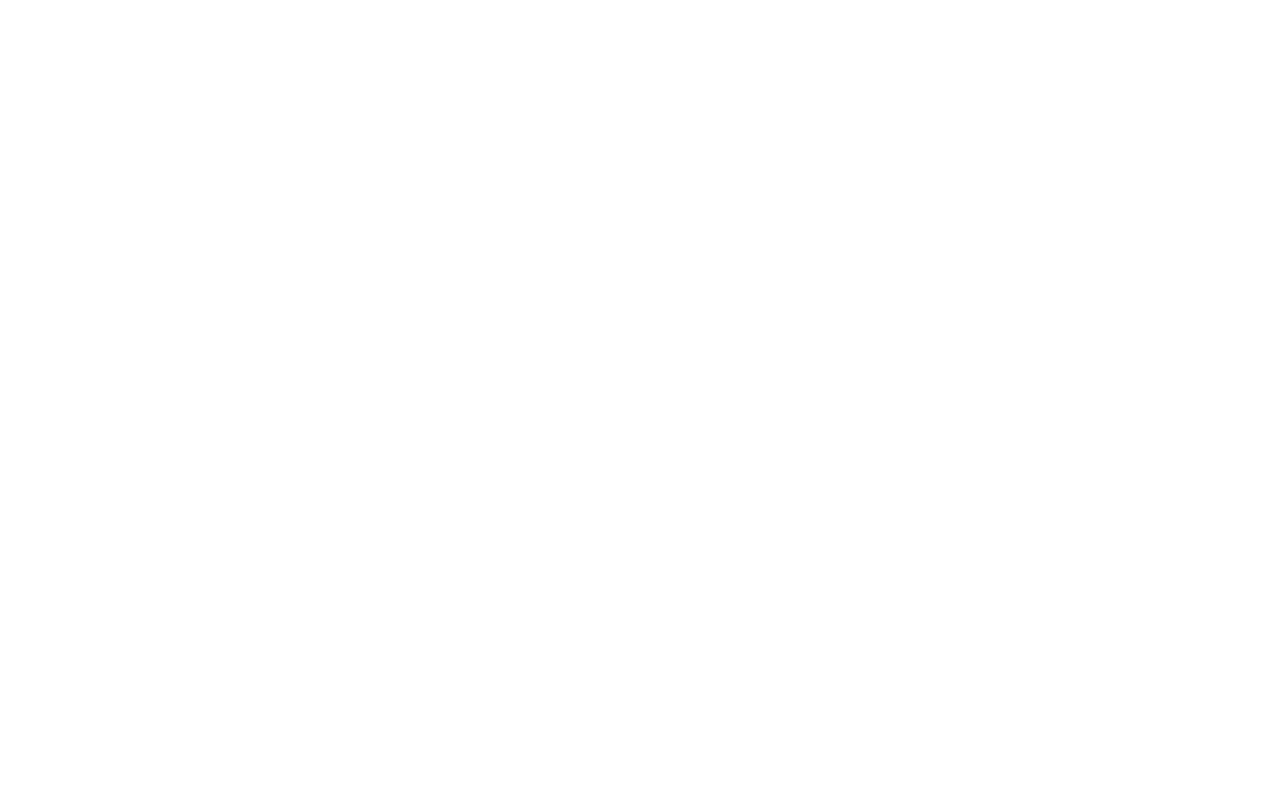
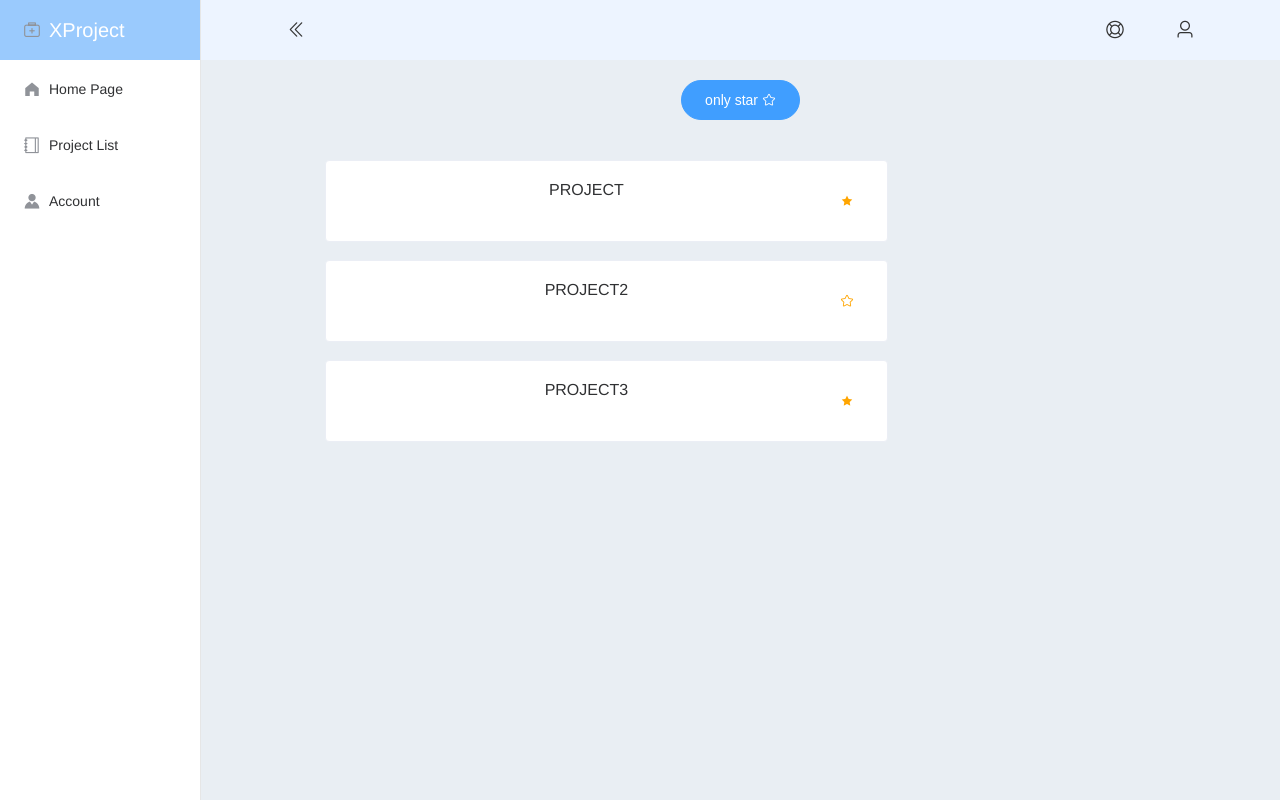
Before and after one commit to SUSTech-XProject/XProject, a Vue app in the folder web_frontend/xproject-vue/: page /project/announcement in a window 1280 px wide. Built offline with nearby package versions, Linux system fonts and the light colour scheme.

Commit message:
complete star function, build up Announcement page

```diff
--- a/web_frontend/xproject-vue/src/components/card/annouceList/index.vue
+++ b/web_frontend/xproject-vue/src/components/card/announceList/index.vue
@@ -1,11 +1,10 @@
 <template>
   <el-card class="proj-card" shadow="hover">
     <div class="clearfix" >
-      <span><slot>{{projName}}</slot></span>
-      <span><slot>{{projCour}}</slot></span>
+      <span><slot>{{annoTitle}}</slot></span>
       <el-button :icon = "iconData"
                  style="color: orange;float: right" type="text"
-                 @click="favour"  circle></el-button>
+                 @click="favour(annoID)"  circle></el-button>
     </div>
     <!--    <div v-for="o in 2" :key="o" class="text item">-->
     <!--      {{'列表内容 ' + o }}-->
@@ -20,20 +19,30 @@ export default {
 
   data() {
     return {
-      projName:this.name,
-      projCour:this.course,
+      annoID:this.id,
+      annoTitle:this.title,
+      annoAuthor:this.author,
+      annoDate:this.date,
       isStar:this.star,
-      iconData:'el-icon-star-off'
+      iconData:this.star===true?'el-icon-star-on':'el-icon-star-off'
     }
   },
   props: {
-    name:{
+    id:{
+      type:Number,
+      default:-1
+    },
+    title:{
       type:String,
-      default:'Project1'
+      default:'Announce 1'
     },
-    course:{
+    author:{
       type:String,
-      default: 'Course1'
+      default: 'xxx'
+    },
+    date:{
+      type:String,
+      default:'2020-01-01'
     },
     star:{
       type:Boolean,
@@ -42,16 +51,10 @@ export default {
   },
 
   methods:{
-    passData(val){
-      this.$emit();
-    },
-    favour:function (){
-      if(this.star===false){
-        this.iconData = 'el-icon-star-on'
-      }else{
-        this.iconData = 'el-icon-star-off'
-      }
-      this.star = !this.star;
+    favour:function (val){
+      this.isStar= !this.isStar;
+      this.iconData = this.isStar===true?'el-icon-star-on':'el-icon-star-off';
+      this.$emit('getStarChange',val)
     }
   }
 }
--- a/web_frontend/xproject-vue/src/router/index.js
+++ b/web_frontend/xproject-vue/src/router/index.js
@@ -9,8 +9,8 @@ import WelcomePage from '@/views/welcome/WelcomePage'
 import LRPage from "@/views/login/LRPage";
 import Top from '@/views/welcome/Top'
 import Overview from '@/views/Overview'
-import ProjectList from "@/views/homepage/projectList";
-
+import ProjectList from "@/views/home/ProjectList";
+import Announcement from '../views/project/Announcement'
 Vue.use(Router)
 
 const routes = [
@@ -52,11 +52,13 @@ const routes = [
     ],
     component: LRPage
   },
+
+  // temp
   {
-    path: '/',
-    redirect: '/welcome'
+    path:'/project/announcement',
+    name:'Announcement',
+    component: Announcement
   },
-  // temp
   {
     path: '/top',
     name: 'Top',
@@ -71,6 +73,10 @@ const routes = [
     path: '/home/projectlist',
     name: 'projectlist',
     component: ProjectList
+  },
+  {
+    path: '/',
+    redirect: '/project/announcement',
   }
 ]
 
--- a/web_frontend/xproject-vue/src/views/homepage/projectList.vue
+++ b/web_frontend/xproject-vue/src/views/home/ProjectList.vue
@@ -10,13 +10,22 @@
         </el-header>
 
         <el-main>
-          <div>
-            <sele v-bind = "selArr"></sele>
-            <sea></sea>
+
+          <div style="height: 80px">
+<!--            <sele v-bind = "selArr"></sele>-->
+            <el-button type="primary" @click="selectStar"
+                     round>only star <i :class="icn" ></i></el-button>
           </div>
+
+
+
           <div v-for="list in listArr">
-            <card v-bind="list" @getStarChange = "getStarChange"></card>
+            <div v-if="list.star||!star" class="proj">
+            <card v-bind="list"
+                  @getStarChange = "getStarChange"></card>
+            </div>
           </div>
+
         </el-main>
 
       </el-container>
@@ -29,12 +38,11 @@
 import LeftBar from '@/components/sidebar/index'
 import Header from '@/components/header/index'
 import Card   from '@/components/card/projectList/index'
-import Searching from '@/components/searching/index'
 import Selector from '@/components/selector/index'
 export default{
   name:'Forming',
   components:{
-    LeftBar,Header,card:Card,sea:Searching,sele:Selector
+    LeftBar,Header,card:Card,sele:Selector
   },
   data(){
     return{
@@ -49,13 +57,32 @@ export default{
         {value: '选项3',label: '蚵仔煎'},
         {value: '选项4',label: '龙须面'},
         {value: '选项5',label: '北京烤鸭'}
-      ]
+      ],
+      star:false,
+      icn:"el-icon-star-off",
     }
   },
   methods:{
     getStarChange(val){
       console.log(val)
+      //更改相应project star值
+      for (let i = 0; i <this.listArr.length ; i++) {
+        var va = this.listArr[i];
+        if(va.id===val){
+          console.log(this.listArr[i].star)
+          var temp = va.star;
+          temp = !temp;
+          va.star = temp;
+          console.log(this.listArr[i].star)
+        }
+      }
       console.log('testing')
+    },
+    selectStar(){
+      let temp = this.star
+      this.star = !temp;
+      this.icn = !temp?'el-icon-star-on':'el-icon-star-off'
+      console.log(this.star)
     }
   }
 }
@@ -71,12 +98,13 @@ html,body{
   height: 100%;
 }
 
-.cardList{
-  height: 200px;
-}
-
 #temp{
   height: 100%;
+}
+.proj{
+  height: 100px;
+  text-align: center;
+  padding-left: 10%;
 }
 
 
--- a/web_frontend/xproject-vue/src/views/login/components/LRTop.vue
+++ b/web_frontend/xproject-vue/src/views/login/components/LRTop.vue
@@ -31,13 +31,13 @@ export default {
   },
   methods: {
     gotoWel() {
-      this.$router.push({name: 'Welcome'})
+      this.$router.push({title: 'Welcome'})
     },
     gotoLogin() {
-      this.$router.push({name: 'Login'})
+      this.$router.push({title: 'Login'})
     },
     gotoRegister() {
-      this.$router.push({name: 'Register'})
+      this.$router.push({title: 'Register'})
     }
   }
 }
--- a/web_frontend/xproject-vue/src/views/login/components/Login.vue
+++ b/web_frontend/xproject-vue/src/views/login/components/Login.vue
@@ -95,7 +95,7 @@ export default {
           console.log('get response : ' + resp)
           if (resp.data.code === 200) {
             this.$store.commit('login', this.loginForm)
-            this.$router.push({name:'MainPage'})
+            this.$router.push({title:'MainPage'})
           } else if (resp.data.code === 400) {
             console.log(resp.data.message)
             this.$alert(resp.data.message, 'Tip', {
--- a/web_frontend/xproject-vue/src/views/login/components/Register.vue
+++ b/web_frontend/xproject-vue/src/views/login/components/Register.vue
@@ -122,7 +122,7 @@ export default {
             this.$alert('Register successfully', 'Tip', {
               confirmButtonText: 'OK'
             })
-            _this.$router.push({name:'Login'})
+            _this.$router.push({title:'Login'})
           } else {
             this.$alert(resp.data.message, 'Tip', {
               confirmButtonText: 'OK'
--- /dev/null
+++ b/web_frontend/xproject-vue/src/views/project/Announcement.vue
@@ -0,0 +1,113 @@
+<template>
+  <div style="height: 100%">
+    <el-container id = "temp">
+      <el-aside style="width: fit-content">
+        <left-bar></left-bar>
+      </el-aside>
+      <el-container>
+        <el-header>
+          <Header></Header>
+        </el-header>
+
+        <el-main>
+
+          <div style="height: 80px">
+            <!--            <sele v-bind = "selArr"></sele>-->
+            <el-button type="primary" @click="selectStar"
+                       round>only star <i :class="icn" ></i></el-button>
+          </div>
+
+
+
+          <div v-for="list in listArr">
+            <div v-if="list.star||!star" class="proj">
+              <card v-bind="list"
+                    @getStarChange = "getStarChange"></card>
+            </div>
+          </div>
+
+        </el-main>
+
+      </el-container>
+    </el-container>
+
+  </div>
+</template>
+
+<script>
+import LeftBar from '@/components/sidebar/index'
+import Header from '@/components/header/index'
+import Card   from '@/components/card/announceList/index'
+import Selector from '@/components/selector/index'
+export default{
+  name:'Forming',
+  components:{
+    LeftBar,Header,card:Card,sele:Selector
+  },
+  data(){
+    return{
+      listArr:[
+        {id:1,title:"PROJECT",author:"COURSE",date:"2020-01-02",star:true},
+        {id:2,title:"PROJECT2",author:"COURSE2",date:"2020-01-02",star:false},
+        {id:3,title:"PROJECT3",author:"COURSE3",date:"2020-01-02",star:true}
+      ],
+      selArr:[
+        {value: '选项1', label: '黄金糕'},
+        {value: '选项2',label: '双皮奶'},
+        {value: '选项3',label: '蚵仔煎'},
+        {value: '选项4',label: '龙须面'},
+        {value: '选项5',label: '北京烤鸭'}
+      ],
+      star:false,
+      icn:"el-icon-star-off",
+    }
+  },
+  methods:{
+    getStarChange(val){
+      console.log(val)
+      //更改相应project star值
+      for (let i = 0; i <this.listArr.length ; i++) {
+        var va = this.listArr[i];
+        if(va.id===val){
+          console.log(this.listArr[i].star)
+          var temp = va.star;
+          temp = !temp;
+          va.star = temp;
+          console.log(this.listArr[i].star)
+        }
+      }
+      console.log('testing')
+    },
+    selectStar(){
+      let temp = this.star
+      this.star = !temp;
+      this.icn = !temp?'el-icon-star-on':'el-icon-star-off'
+      console.log(this.star)
+    }
+  }
+}
+</script>
+
+<style >
+html,body{
+  /*设置内部填充为0，几个布局元素之间没有间距*/
+  padding: 0;
+  /*外部间距也是如此设置*/
+  margin: 0;
+  /*统一设置高度为100%*/
+  height: 100%;
+}
+
+#temp{
+  height: 100%;
+}
+.proj{
+  height: 100px;
+  text-align: center;
+  padding-left: 10%;
+}
+
+
+
+
+</style>
--- a/web_frontend/xproject-vue/src/views/welcome/Main.vue
+++ b/web_frontend/xproject-vue/src/views/welcome/Main.vue
@@ -25,7 +25,7 @@ export default {
   },
   methods: {
     gotoLogin() {
-      this.$router.push({name: 'Login'})
+      this.$router.push({title: 'Login'})
     }
   }
 }
--- a/web_frontend/xproject-vue/src/views/welcome/Top.vue
+++ b/web_frontend/xproject-vue/src/views/welcome/Top.vue
@@ -24,10 +24,10 @@ export default {
   },
   methods: {
     gotoLogin () {
-      this.$router.push({name: 'Login'})
+      this.$router.push({title: 'Login'})
     },
     gotoRegister() {
-      this.$router.push({name: 'Register'})
+      this.$router.push({title: 'Register'})
     }
   }
 }
```
Also changed, not shown: web_frontend/xproject-vue/src/components/drawer/annoucement/index.vue (added, +40 -0 lines), 1 other file (tests, documents, lock files or other folders).
